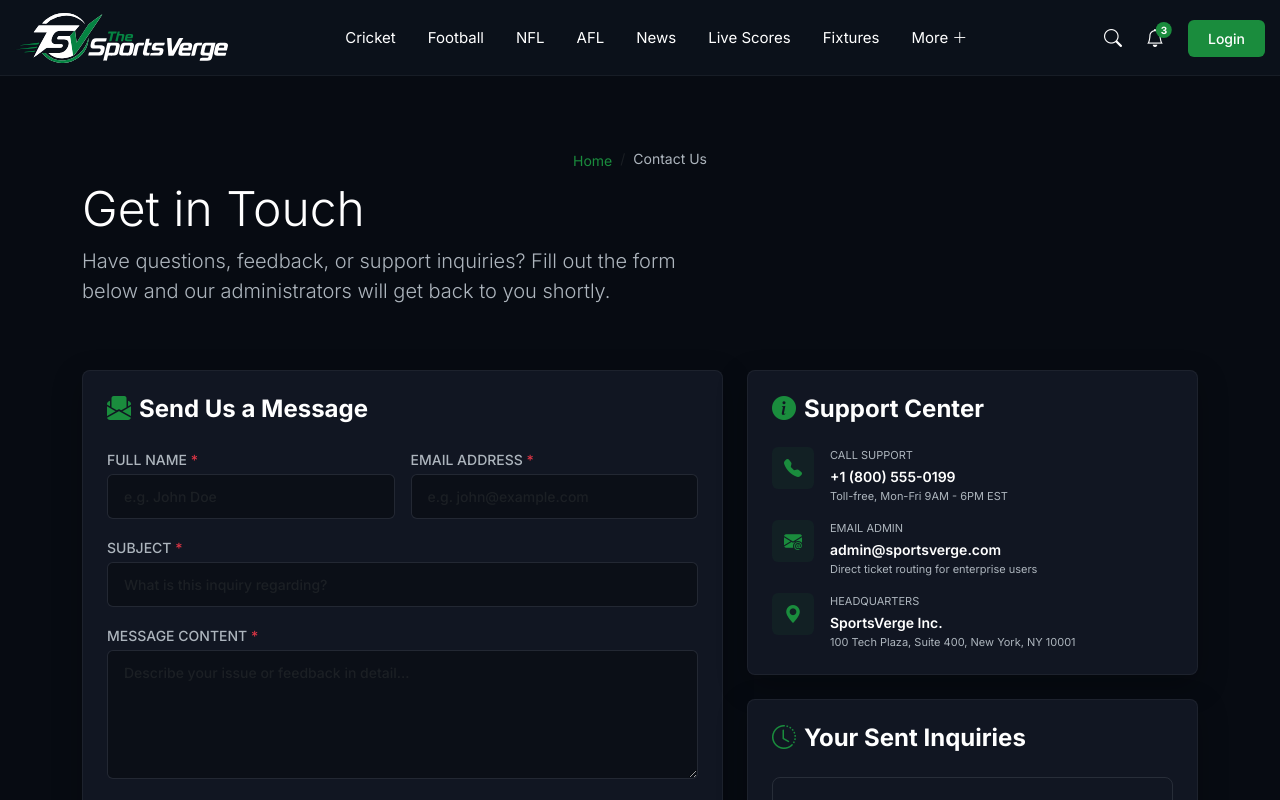
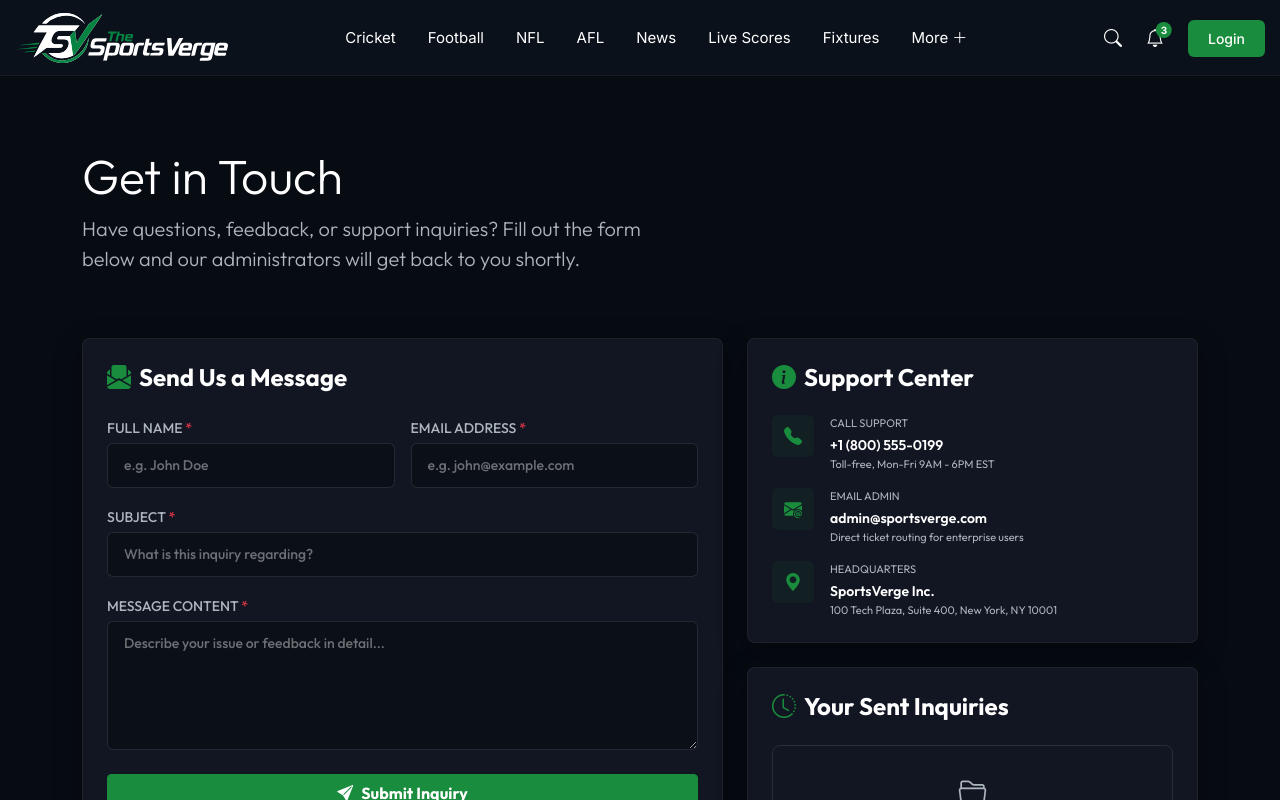
Before and after one commit to lokeshkumarsst123-ux/sports-verge-website, a Next.js app: page /contact in a window 1280 px wide. Shown: the top 800 px of the page. Built offline with nearby package versions, Linux system fonts and the light colour scheme.

Commit message:
fix: remove breadcrumbs, apply Outfit font, and fix low contrast input placeholder text colors

```diff
--- a/app/contact/page.tsx
+++ b/app/contact/page.tsx
@@ -151,17 +151,11 @@ export default function ContactPage() {
   };
 
   return (
-    <main className="min-vh-100 bg-dark-theme text-white py-5">
+    <main className="min-vh-100 bg-page text-white py-5 font-outfit">
       <div className="container py-4">
-        {/* Breadcrumb / Header */}
+        {/* Header */}
         <div className="row mb-5 text-center text-lg-start">
           <div className="col-12">
-            <nav aria-label="breadcrumb">
-              <ol className="breadcrumb justify-content-center justify-content-lg-start mb-2">
-                <li className="breadcrumb-item"><Link href="/" className="text-success text-decoration-none small">Home</Link></li>
-                <li className="breadcrumb-item active text-muted small" aria-current="page">Contact Us</li>
-              </ol>
-            </nav>
             <h1 className="text-white fw-extrabold display-5 mb-2">Get in Touch</h1>
             <p className="text-muted lead max-w-600">
               Have questions, feedback, or support inquiries? Fill out the form below and our administrators will get back to you shortly.
--- a/public/assets/css/custom.css
+++ b/public/assets/css/custom.css
@@ -1166,6 +1166,10 @@ body {
   color: #fff !important;
   transition: all 0.2s ease-in-out !important;
 }
+.custom-input::placeholder {
+  color: rgba(255, 255, 255, 0.4) !important;
+  opacity: 1 !important;
+}
 .custom-input:focus {
   background-color: #0b0f17 !important;
   border-color: #1a8c3d !important;
```
